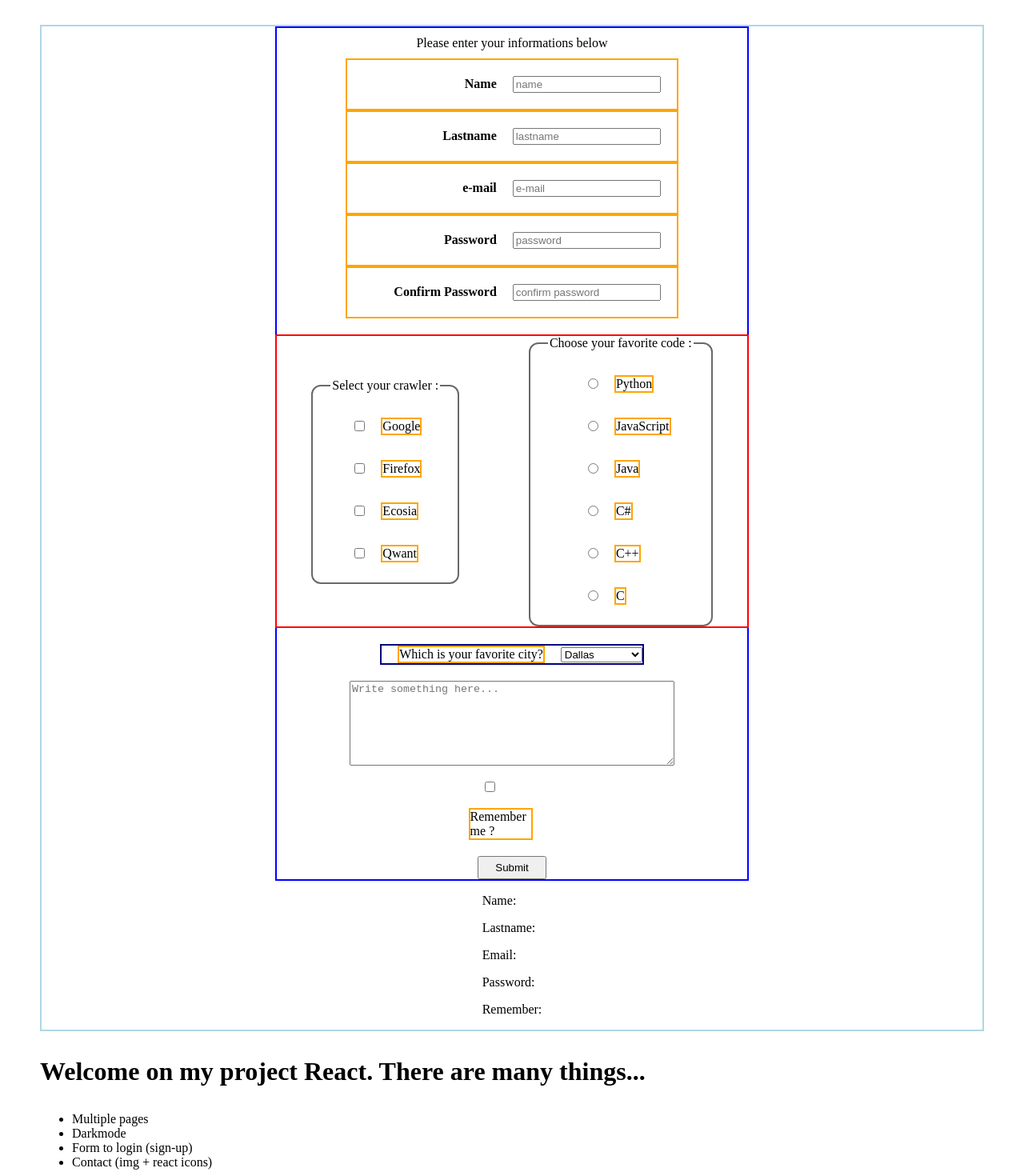
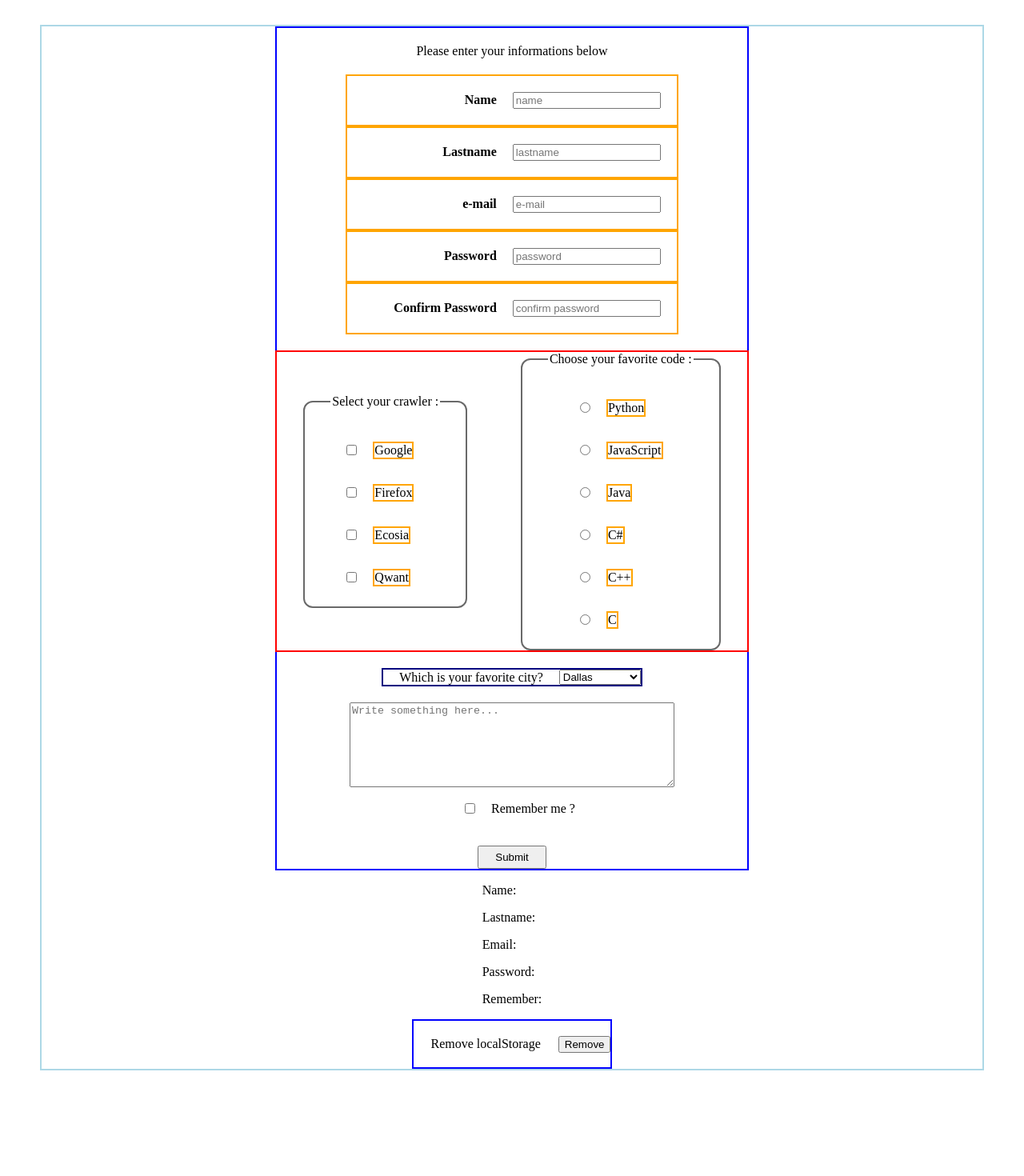
Before and after one commit to TLRKiliann/great-react, a React (Create React App) app in the folder big-project/: page /sign-up in a window 1280 px wide. Shown: the part 180-1650 px from the top of the page at 80% size. Built offline with nearby package versions, Linux system fonts and the light colour scheme.

Commit message:
errors fixed & code improved

```diff
--- a/big-project/src/App.js
+++ b/big-project/src/App.js
@@ -50,34 +50,6 @@ function App() {
         </Router>
       </div>
 
-      <div className="home--div">
-        <h3>Welcome on my project React. There are many things...</h3>
-        <nav>
-          <ul>
-            <li>
-              <a>
-                Multiple pages
-              </a>
-            </li>
-            <li>
-              <a>
-                Darkmode
-              </a>
-            </li>
-            <li>
-              <a>
-                Form to login (sign-up)
-              </a>
-            </li>
-            <li>
-              <a>
-                Contact (img + react icons)
-              </a>
-            </li>
-          </ul>
-        </nav>
-      </div>
-
     </div>
   );
 }
--- a/big-project/src/Pages/signup.js
+++ b/big-project/src/Pages/signup.js
@@ -1,6 +1,11 @@
 import React from 'react';
-//import { useState } from 'react';
 import "./style.css"
+
+
+/*
+Miss to verify password (passwd and confirm)
+*/
+
 
 
 class SignUp extends React.Component {
@@ -15,33 +20,37 @@ class SignUp extends React.Component {
       rememberMe: false
     };
     this.handleChange = this.handleChange.bind(this);
-    this.handleSubmit = this.handleSubmit.bind(this);
+    //this.handleSubmit = this.handleSubmit.bind(this);
+    //! e (event) for binding !
     this.Remove = this.Remove.bind(this);
   };
 
   componentDidMount() {
-    const rememberMe = localStorage.getItem('Remember') === 'true';
-    const entryName = rememberMe ? localStorage.getItem('Name') : '';
-    const entryLastName = rememberMe ? localStorage.getItem('Lastname') : '';
-    const entryEmail = rememberMe ? localStorage.getItem('email') : '';
-    const passwd = rememberMe ? localStorage.getItem('Password') : '';
+    const rememberMe = JSON.parse(localStorage.getItem('Remember')) === "true";
+    const entryName = rememberMe ? JSON.parse(localStorage.getItem('Name')) : '';
+    const entryLastName = rememberMe ? JSON.parse(localStorage.getItem('Lastname')) : '';
+    const entryEmail = rememberMe ? JSON.parse(localStorage.getItem('email')) : '';
+    const passwd = rememberMe ? JSON.parse(localStorage.getItem('Password')) : '';
     this.setState({ rememberMe, entryName, entryLastName, entryEmail, passwd });
   };
 
   handleSubmit = (e) => {
+    //if (e.target.value passwd === e.target.value confirm)
     const { entryName, entryLastName, passwd, entryEmail, rememberMe } = this.state;
     localStorage.setItem('Name', JSON.stringify(entryName));
     localStorage.setItem('Lastname', JSON.stringify(entryLastName));
     localStorage.setItem('email', JSON.stringify(entryEmail));
     localStorage.setItem('Password', JSON.stringify(passwd));
     localStorage.setItem('Remember', JSON.stringify(rememberMe));
+    e.preventDefault();
   };
 
-  handleChange = (e) => {
-    const input = e.target;
+  handleChange = (event) => {
+    const input = event.target;
     this.setState({
       [input.name]: input.type === 'checkbox' ? input.checked : input.value
     });
+    //console.log(event.target["name"])
   };
 
   Remove = () => {
@@ -50,6 +59,7 @@ class SignUp extends React.Component {
     localStorage.removeItem('email');
     localStorage.removeItem('Password');
   };
+
   render() {
     const {entryName, entryLastName, passwd, confirm, entryEmail, rememberMe} = this.state;
     return (
@@ -64,65 +74,82 @@ class SignUp extends React.Component {
               Please enter your informations below
             </legend>
 
+            <div className="label--input">
               <label>
                 <h4>Name</h4>
+              </label>
               <input
-                id="name"
+                name="name"
                 type="text"
-                name="name"
                 value={entryName}
-                onChange={this.handleChange}
-                placeholder="name" />
-            </label>
+                onChange={(e) => this.setState({entryName: e.target.value})}
+                placeholder="name"
+                required
+              />
+            </div>
 
+            <div className="label--input">
               <label>
                 <h4>Lastname</h4>
+              </label>
               <input
-                id="lastname"
+                name="lastname"
                 type="text"
-                name="lastname"
                 value={entryLastName}
-                onChange={this.handleChange}
-                placeholder="lastname" />
-            </label>
+                onChange={(e) => this.setState({entryLastName: e.target.value})}
+                placeholder="lastname"
+                required
+              />
+            </div>
 
+            <div className="label--input">
               <label>
                 <h4>e-mail</h4>
+              </label>
               <input
-                id="entryEmail"
+                name="email"
                 type="e-mail"
-                name="email"
                 value={entryEmail}
-                onChange={this.handleChange}
-                placeholder="e-mail" />
-            </label>
+                onChange={(e) => this.setState({entryEmail: e.target.value})}
+                placeholder="e-mail"
+                required
+              />
+            </div>
 
+            <div className="label--input">
               <label>
                 <h4>Password</h4>
+              </label>
               <input
-                id="passwd"
+                name="passwd"
                 type="password"
-                name="passwd"
                 value={passwd}
                 onChange={(e) => this.setState({passwd: e.target.value})}
-                placeholder="password" />
-            </label>
+                placeholder="password"
+                required
+              />
+            </div>
 
+            <div className="label--input">
               <label>
                 <h4>Confirm Password</h4>
+              </label>
               <input
-                id="confirm"
+                name="confirm"
                 type="password"
-                name="confirm"
                 value={confirm}
                 onChange={(e) => this.setState({confirm: e.target.value})}
-                placeholder="confirm password" />
-            </label>
+                placeholder="confirm password"
+                required
+              />
+            </div>
+
 
             <div className="fieldset--div">
+
               <fieldset id="fieldset--first">
+
                 <legend>Select your crawler :</legend>
-
 
                 <div className="inlab--div">
                   <input id="google" type="checkbox" name="toppings" value="google" />
@@ -147,8 +174,8 @@ class SignUp extends React.Component {
               </fieldset>
 
 
+              <fieldset id="fieldset--second">
 
-              <fieldset id="fieldset--second">
                 <legend>Choose your favorite code :</legend>
 
                 <div className="inlab--divtwo">
@@ -182,6 +209,7 @@ class SignUp extends React.Component {
                 </div>
 
               </fieldset>
+
             </div>
 
             <div id="select--div">
@@ -203,14 +231,17 @@ class SignUp extends React.Component {
 
             </div>
 
-            <textarea id="textarea" type="text" name="textarea" placeholder="Write something here...">
-
+            <textarea
+              name="textarea"
+              type="text"
+              placeholder="Write something here..."
+            >
             </textarea>
 
             <div className="remember--div">
               <input
+                name="rememberMe"
                 type="checkbox"
-                name="remember"
                 checked={rememberMe}
                 onChange={this.handleChange}
               />
@@ -224,11 +255,18 @@ class SignUp extends React.Component {
           </form>
 
           <div>
-            <p>Name: {localStorage.getItem('Name')}</p>
-            <p>Lastname: {localStorage.getItem('Lastname')}</p>
-            <p>Email: {localStorage.getItem('email')}</p>
-            <p>Password: {localStorage.getItem('Password')}</p>
+            <p>Name: {JSON.parse(localStorage.getItem('Name'))}</p>
+            <p>Lastname: {JSON.parse(localStorage.getItem('Lastname'))}</p>
+            <p>Email: {JSON.parse(localStorage.getItem('email'))}</p>
+            <p>Password: {JSON.parse(localStorage.getItem('Password'))}</p>
             <p>Remember: {localStorage.getItem('Remember')}</p>
+          </div>
+
+          <div id="btn--rmlocalstorage">
+            <legend>Remove localStorage</legend>
+            <button onClick={this.Remove}>
+              Remove
+            </button>
           </div>
 
         </div>
--- a/big-project/src/Pages/style.css
+++ b/big-project/src/Pages/style.css
@@ -25,7 +25,7 @@ p {
 }
 
 legend {
-  margin: 10px;
+  margin: 20px;
 }
 
 #form--div {
@@ -49,7 +49,7 @@ form {
   border: 2px solid blue;
 }
 
-label {
+.label--input {
   width: 70%;
   display: flex;
   flex-direction: row;
@@ -148,3 +148,15 @@ textarea {
   margin-top: 20px;
   padding: 5px 20px;
 }
+
+.remember--div {
+  display: flex;
+  align-items: center;
+}
+
+#btn--rmlocalstorage {
+  display: flex;
+  align-items: center;
+
+  border: 2px solid blue;
+}
```
Lines whose indentation alone changed are shown as unchanged.
